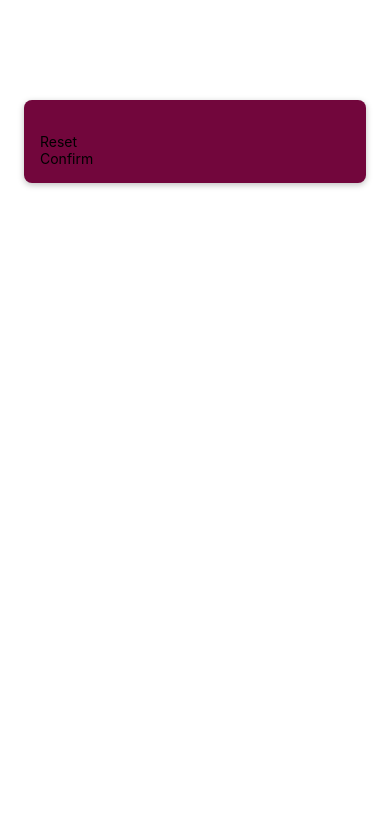
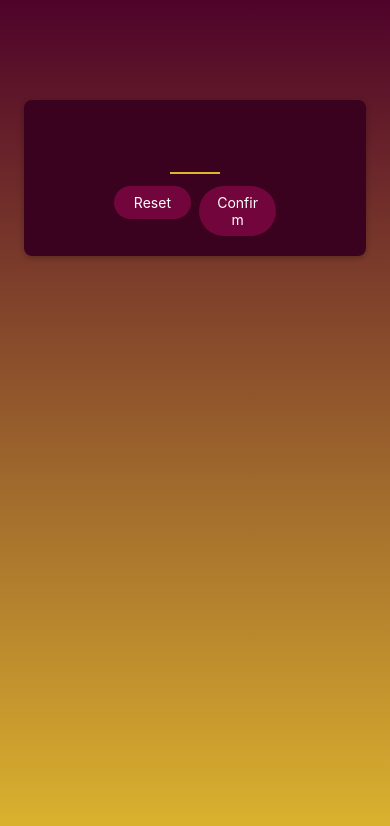
Before and after one commit to JacceyCode/nativeGame, a React Native app: screen / in a window 390 px wide. Shown: the top 826 px of the page. Built offline with nearby package versions, Linux system fonts and the light colour scheme.

Commit message:
added linear gradient using expo

```diff
--- a/App.js
+++ b/App.js
@@ -1,9 +1,22 @@
 import { StyleSheet } from "react-native";
+import { LinearGradient } from "expo-linear-gradient";
 
 import StartGameScreen from "./screens/StartGameScreen";
 
 export default function App() {
-  return <StartGameScreen />;
+  return (
+    <LinearGradient
+      colors={["#4e0329", "#ddb52f"]}
+      style={styles.rootContainer}
+    >
+      <StartGameScreen />
+    </LinearGradient>
+  );
 }
 
-const styles = StyleSheet.create({});
+const styles = StyleSheet.create({
+  rootContainer: {
+    flex: 1,
+    // backgroundColor: "#ddb52f",
+  },
+});
--- a/components/PrimaryButton.js
+++ b/components/PrimaryButton.js
@@ -1,11 +1,47 @@
-import { View, Text } from "react-native";
+import { View, Text, Pressable, StyleSheet } from "react-native";
 
 function PrimaryButton({ children }) {
+  function pressHandler() {
+    console.log("Pressed!");
+  }
+
   return (
-    <View>
-      <Text>{children}</Text>
+    <View style={styles.buttonOuterContainer}>
+      <Pressable
+        style={({ pressed }) =>
+          pressed
+            ? [styles.buttonInnerContainer, styles.pressed]
+            : styles.buttonInnerContainer
+        }
+        onPress={pressHandler}
+        android_ripple={{ color: "#640233" }}
+      >
+        <Text style={styles.buttonText}>{children}</Text>
+      </Pressable>
     </View>
   );
 }
 
 export default PrimaryButton;
+
+const styles = StyleSheet.create({
+  buttonOuterContainer: {
+    borderRadius: 28,
+    margin: 4,
+    overflow: "hidden",
+  },
+  buttonInnerContainer: {
+    backgroundColor: "#72063c",
+    paddingVertical: 8,
+    paddingHorizontal: 16,
+    elevation: 2,
+  },
+  buttonText: {
+    color: "white",
+    textAlign: "center",
+  },
+  //button effect for ios when clicked
+  pressed: {
+    opacity: 0.75,
+  },
+});
--- a/package.json
+++ b/package.json
@@ -12,7 +12,8 @@
     "expo": "~49.0.15",
     "expo-status-bar": "~1.6.0",
     "react": "18.2.0",
-    "react-native": "0.72.6"
+    "react-native": "0.72.6",
+    "expo-linear-gradient": "~12.3.0"
   },
   "devDependencies": {
     "@babel/core": "^7.20.0"
--- a/screens/StartGameScreen.js
+++ b/screens/StartGameScreen.js
@@ -5,9 +5,21 @@
 function StartGameScreen() {
   return (
     <View style={styles.inputContainer}>
-      <TextInput />
-      <PrimaryButton>Reset</PrimaryButton>
-      <PrimaryButton>Confirm</PrimaryButton>
+      <TextInput
+        style={styles.numberInput}
+        maxLength={2}
+        keyboardType="number-pad"
+        autoCapitalize="none"
+        autoCorrect={false}
+      />
+      <View style={styles.buttonsContainer}>
+        <View style={styles.buttonContainer}>
+          <PrimaryButton>Reset</PrimaryButton>
+        </View>
+        <View style={styles.buttonContainer}>
+          <PrimaryButton>Confirm</PrimaryButton>
+        </View>
+      </View>
     </View>
   );
 }
@@ -16,16 +28,36 @@
 
 const styles = StyleSheet.create({
   inputContainer: {
-    // flex: 1,
+    justifyContent: "center",
+    alignItems: "center",
     padding: 16,
     marginTop: 100,
     marginHorizontal: 24,
-    backgroundColor: "#72063c",
+    backgroundColor: "#3b021f",
     borderRadius: 8,
+    // shadow for android
     elevation: 4,
+    //shadow for ios
     shadowColor: "black",
     shadowOffset: { width: 0, height: 2 },
     shadowRadius: 6,
     shadowOpacity: 0.25,
   },
+  numberInput: {
+    height: 50,
+    width: 50,
+    fontSize: 32,
+    borderBottomColor: "#ddb52f",
+    borderBottomWidth: 2,
+    color: "#ddb52f",
+    marginVertical: 8,
+    fontWeight: "bold",
+    textAlign: "center",
+  },
+  buttonsContainer: {
+    flexDirection: "row",
+  },
+  buttonContainer: {
+    flex: 1,
+  },
 });
```
Also changed, not shown: 1 other file (tests, documents, lock files or other folders).
